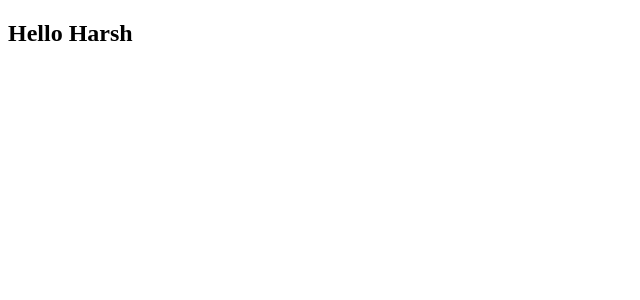
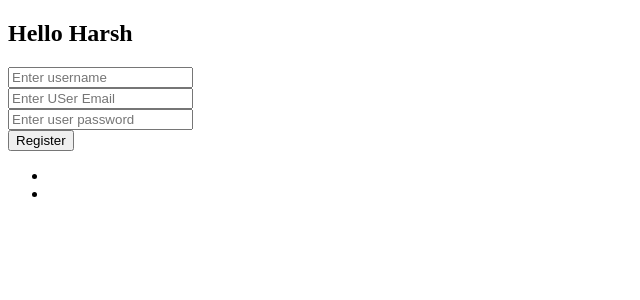
Before and after one commit to guptaharsh686/Learn-Angular, an Angular app in the folder angular-begining-learnings/: page / in a window 1280 px wide. Shown: the top 300 px of the page, without its empty margins (0-640 px from the left). Built offline with nearby package versions, Linux system fonts and the light colour scheme.

Commit message:
Basic form

```diff
--- a/angular-begining-learnings/src/app/app.component.html
+++ b/angular-begining-learnings/src/app/app.component.html
@@ -1 +1,19 @@
 <h2>Hello Harsh</h2>
+
+
+<form #basicForm = "ngForm" (ngSubmit)="getData(basicForm.value)">
+    <input type="text" ngModel name="user" placeholder="Enter username"/>
+    <br/>
+    <input type="text" ngModel name="Email" placeholder="Enter USer Email"/>
+    <br/>
+    <input type="text" ngModel name="password" placeholder="Enter user password"/>
+    <br/>
+    <button>Register</button>
+</form>
+
+<ul>
+    <li>
+        {{userdata.user}}
+    </li>
+    <li>{{userdata.Email}}</li>
+</ul>
--- a/angular-begining-learnings/src/app/app.component.ts
+++ b/angular-begining-learnings/src/app/app.component.ts
@@ -1,4 +1,5 @@
 import { Component } from '@angular/core';
+import {NgForm} from '@angular/forms';
 
 @Component({
   selector: 'app-root',
@@ -7,4 +8,9 @@
 })
 export class AppComponent {
   title = 'angular-begining-learnings';
+  userdata:any = {}
+  getData(data:NgForm){
+    console.warn(data)
+    this.userdata = data
+  }
 }
--- a/angular-begining-learnings/src/app/app.module.ts
+++ b/angular-begining-learnings/src/app/app.module.ts
@@ -2,13 +2,15 @@
 import { BrowserModule } from '@angular/platform-browser';
 
 import { AppComponent } from './app.component';
+import { FormsModule } from '@angular/forms';
 
 @NgModule({
   declarations: [
     AppComponent
   ],
   imports: [
-    BrowserModule
+    BrowserModule,
+    FormsModule
   ],
   providers: [],
   bootstrap: [AppComponent]
```
